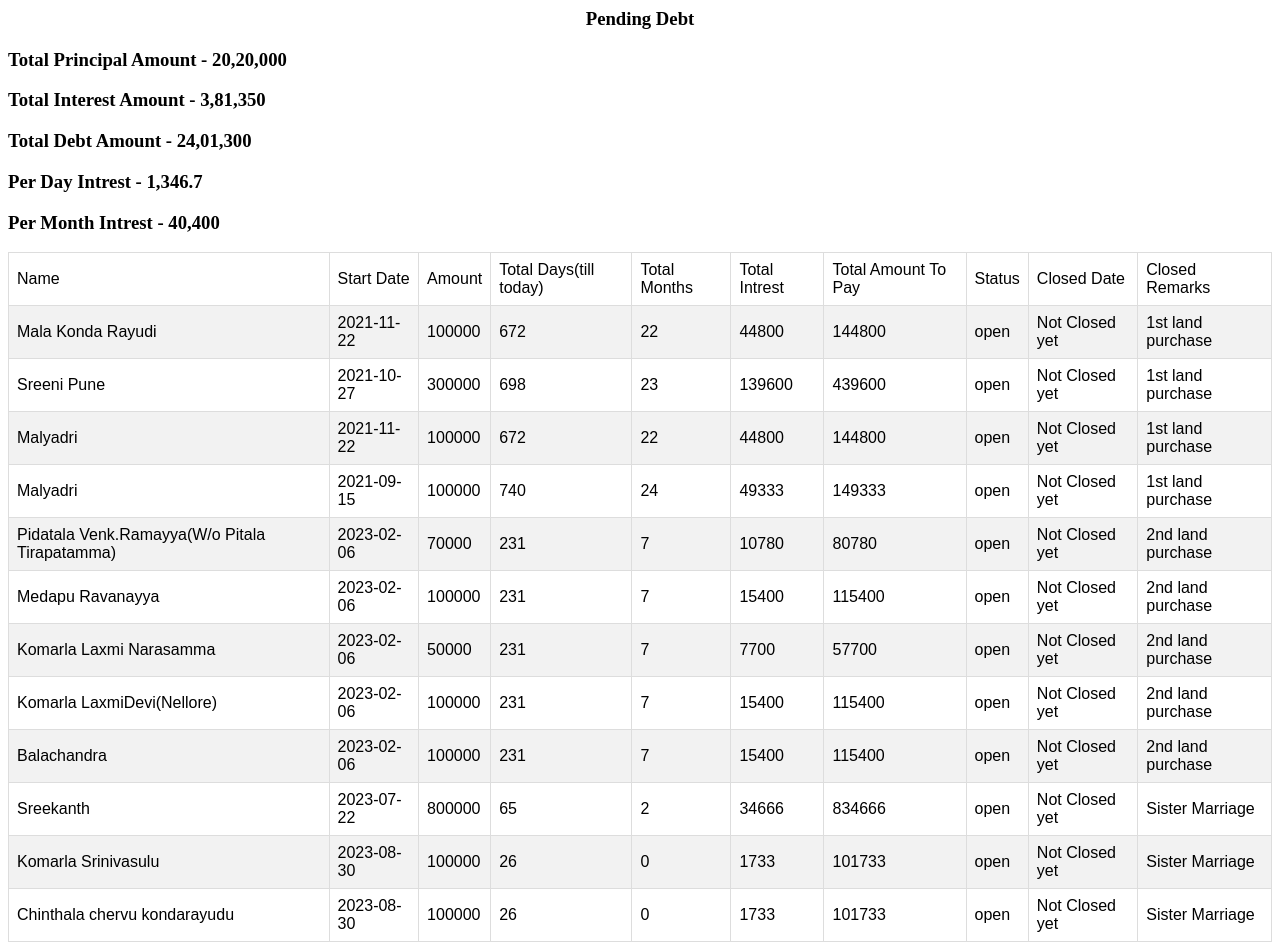
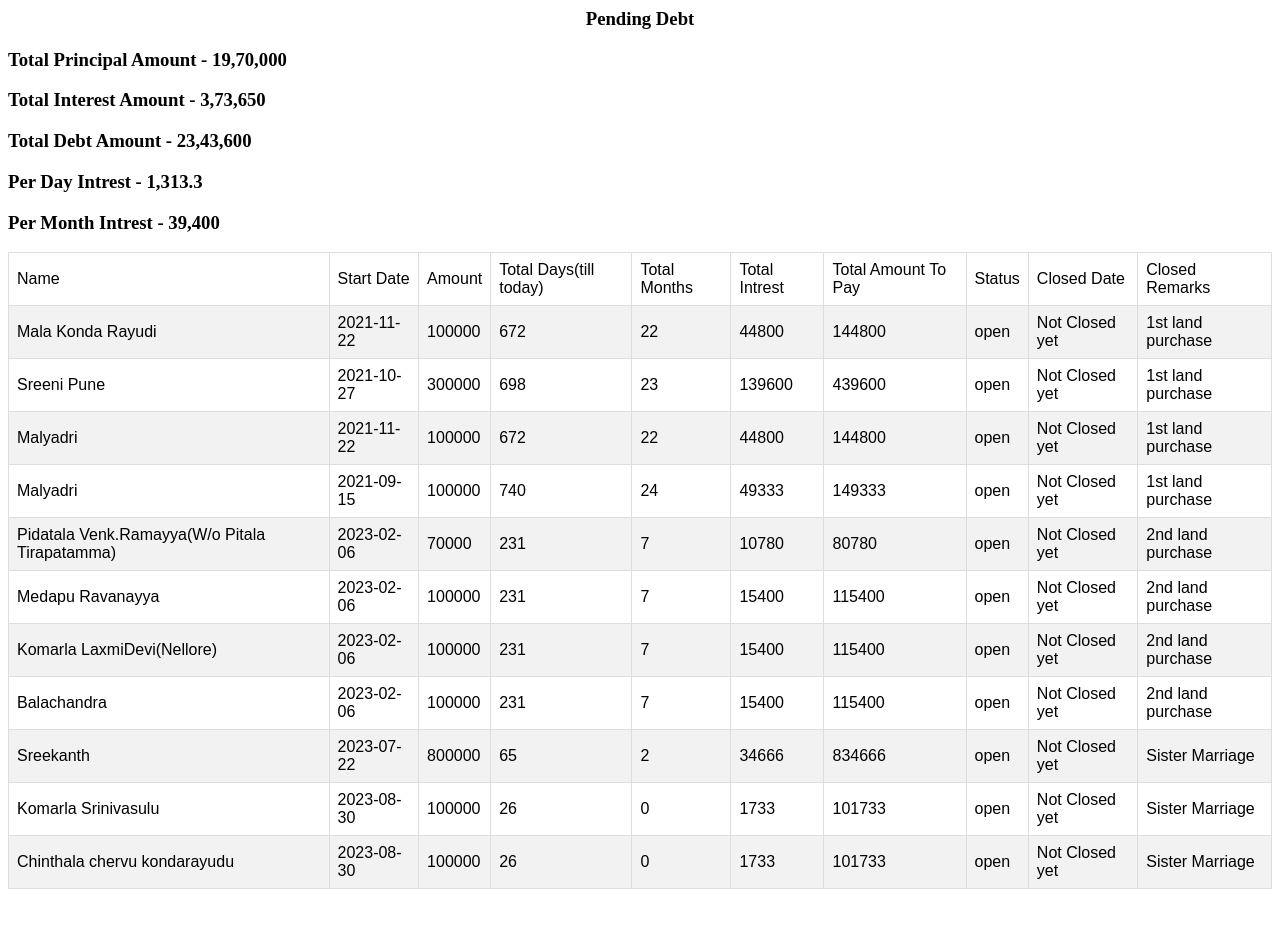
Before and after one commit to Nageshwararaov/personal-static-calculator, a plain HTML site: page index.html in a window 1280 px wide. After the commit the page ends 897 px from the top, so only its background shows below. Drawn offline with nearby package versions, Linux system fonts and the light colour scheme.

Commit message:
Komarla Laxmi Narasamma debt paid 50,000 + 7500 Intrest. given to Sivanna for pole fensing purpose and writing new docurment after scrapping our 50,000 document.
"8": {
        "vendor_name": "Komarla Laxmi Narasamma",
        "startDate": "2023-02-06",
        "amount": 50000,
        "status": "open",
        "closed_date": "Not Closed yet",
        "remarks": "2nd land purchase"
    },

Komarla Laxmi Narasamma debt paid 50,000 + 7500 Intrest. given to Sivanna for pole fensing purpose and writing new docurment after scrapping our 50,000 document.

```diff
--- a/index.html
+++ b/index.html
@@ -44,14 +44,6 @@
         "vendor_name": "Medapu Ravanayya",
         "startDate": "2023-02-06",
         "amount": 100000,
-        "status": "open",
-        "closed_date": "Not Closed yet",
-        "remarks": "2nd land purchase"
-    },
-    "8": {
-        "vendor_name": "Komarla Laxmi Narasamma",
-        "startDate": "2023-02-06",
-        "amount": 50000,
         "status": "open",
         "closed_date": "Not Closed yet",
         "remarks": "2nd land purchase"
```
